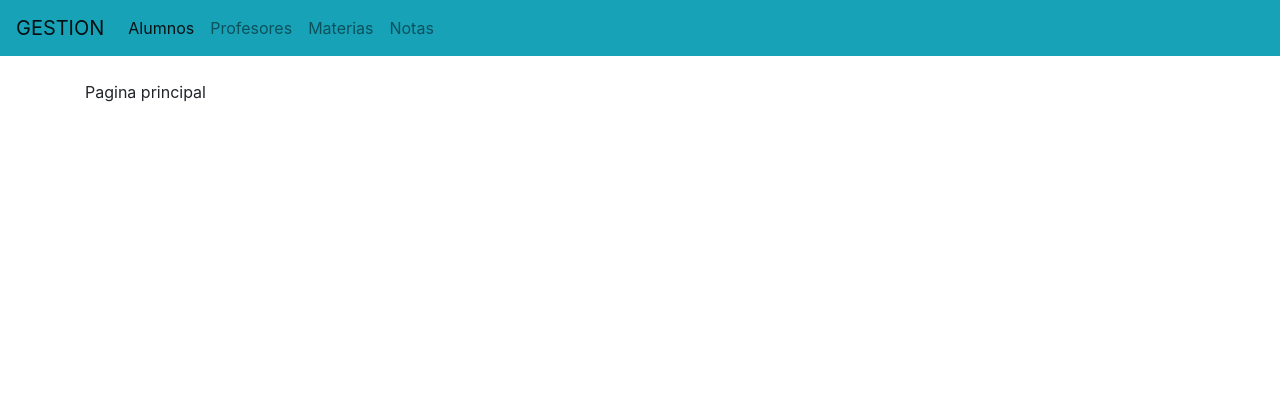
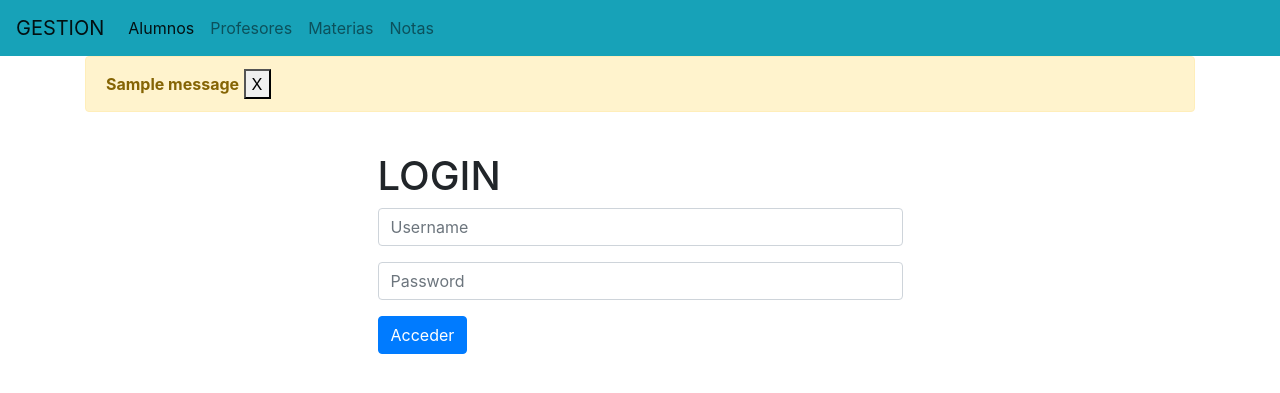
Before and after one commit to IESETYFP/GestionAlumnosPython23, a Django app: page / in a window 1280 px wide. Shown: the top 393 px of the page. Run offline with Django 4.2, Linux system fonts and the light colour scheme; tables that the repository leaves empty hold one stand-in row (values such as "Sample post"); one stand-in notice (Sample message) is shown.

Commit message:
finishing login

```diff
--- a/alumnado/views.py
+++ b/alumnado/views.py
@@ -1,8 +1,6 @@
 from django.shortcuts import render, redirect
 from .models import Alumno
 from django.contrib import messages
-from django.contrib.auth.decorators import login_required
-from django.contrib.auth import authenticate, login, logout
 
 def alumnos(request):
     alumnos = Alumno.objects.all()
--- a/index/templates/base.html
+++ b/index/templates/base.html
@@ -1,26 +1,47 @@
 <!DOCTYPE html>
 <html lang="en">
-
   <head>
     <meta charset="UTF-8" />
     <meta name="viewport" content="width=device-width, initial-scale=1.0" />
     <title>{% block title %}{% endblock%}</title>
-  <link rel="stylesheet" href="https://cdn.jsdelivr.net/npm/bootstrap@4.5.3/dist/css/bootstrap.min.css"
-    integrity="sha384-TX8t27EcRE3e/ihU7zmQxVncDAy5uIKz4rEkgIXeMed4M0jlfIDPvg6uqKI2xXr2" crossorigin="anonymous" />
+    <link
+      rel="stylesheet"
+      href="https://cdn.jsdelivr.net/npm/bootstrap@4.5.3/dist/css/bootstrap.min.css"
+      integrity="sha384-TX8t27EcRE3e/ihU7zmQxVncDAy5uIKz4rEkgIXeMed4M0jlfIDPvg6uqKI2xXr2"
+      crossorigin="anonymous"
+    />
   </head>
 
   <body>
     {% include 'partials/navbar.html' %}
+    <div class="container">
+      {% if messages %}
+      {% for message in messages %}
 
+      <div class="alert alert-warning alert-dismissible fade show" role="alert">
+        <strong>{{ message }}</strong>
+        <button
+          type="button"
+          class="btn-close"
+          data-bs-dismiss="alert"
+          aria-label="Close"
+        >X</button>
+      </div>
+      {% endfor %}
+      {% endif %}
+    </div>
 
     <div class="container py-4">{% block body %} {% endblock %}</div>
 
-  <script src="https://code.jquery.com/jquery-3.5.1.slim.min.js"
+    <script
+      src="https://code.jquery.com/jquery-3.5.1.slim.min.js"
       integrity="sha384-DfXdz2htPH0lsSSs5nCTpuj/zy4C+OGpamoFVy38MVBnE+IbbVYUew+OrCXaRkfj"
-    crossorigin="anonymous"></script>
-  <script src="https://cdn.jsdelivr.net/npm/bootstrap@4.5.3/dist/js/bootstrap.bundle.min.js"
+      crossorigin="anonymous"
+    ></script>
+    <script
+      src="https://cdn.jsdelivr.net/npm/bootstrap@4.5.3/dist/js/bootstrap.bundle.min.js"
       integrity="sha384-ho+j7jyWK8fNQe+A12Hb8AhRq26LrZ/JpcUGGOn+Y7RsweNrtN/tE3MoK7ZeZDyx"
-    crossorigin="anonymous"></script>
+      crossorigin="anonymous"
+    ></script>
   </body>
-
 </html>
--- a/index/templates/index.html
+++ b/index/templates/index.html
@@ -1,7 +1,37 @@
-{% extends "./base.html" %}
+{% extends "./base.html" %} {% block title %}HOME {%endblock%} {% load static %}
+{% block body %}
+{% if user.is_authenticated %}
+  <h1>Bienvenido al sistema de alumnos</h1>
+{% else %}
+<div class="col-md-6 offset-md-3">
+  <h1>LOGIN</h1>
+  <form action="{%url 'index'%}" method="post">
+    {% csrf_token %}
+    <form>
+      <div class="mb-3">
+        <input
+          type="text"
+          class="form-control"
+          name="username",
+          placeholder="Username"
+          required
+        />
 
-{% block title %}HOME {%endblock%}
+      </div>
+      <div class="mb-3">
+        <input
+          type="password"
+          class="form-control"
+          name="password"
+          placeholder="Password"
+          required
+        />
+      </div>
 
-{% block body %}
-Pagina principal
+      <button type="submit" class="btn btn-primary">Acceder</button>
+    </form>
+  </form>
+</div>
+{% endif %}
+
 {% endblock %}
--- a/index/urls.py
+++ b/index/urls.py
@@ -2,5 +2,6 @@ from django.urls import path
 from . import views
 
 urlpatterns = [
-    path('', views.index),
+    path('', views.index, name='index'),
+    path('logout/', views.logout_user, name='user'),
 ]
--- a/index/views.py
+++ b/index/views.py
@@ -1,5 +1,25 @@
-from django.shortcuts import render
-
+from django.shortcuts import render, redirect
+from django.contrib.auth.decorators import login_required
+from django.contrib.auth import authenticate, login, logout
+from django.contrib import messages
 # Create your views here.
 def index(request):
-    return render(request, 'index.html')
+    # Check to see if logging in
+    if request.method == 'POST':
+        username = request.POST['username']
+        password = request.POST['password']
+        # Authenticate
+        user = authenticate(request, username=username, password=password)
+        if user is not None:
+            login(request, user)
+            messages.success(request, 'Ingresaste correctamente')
+            return redirect('index')
+        else:
+            messages.success(request, 'Hubo un error, ingrese nuevamente')
+            return redirect('index')
+    else:
+        return render(request, 'index.html')
+
+
+def logout_user(request):
+    pass
```
Lines whose indentation alone changed are shown as unchanged.
